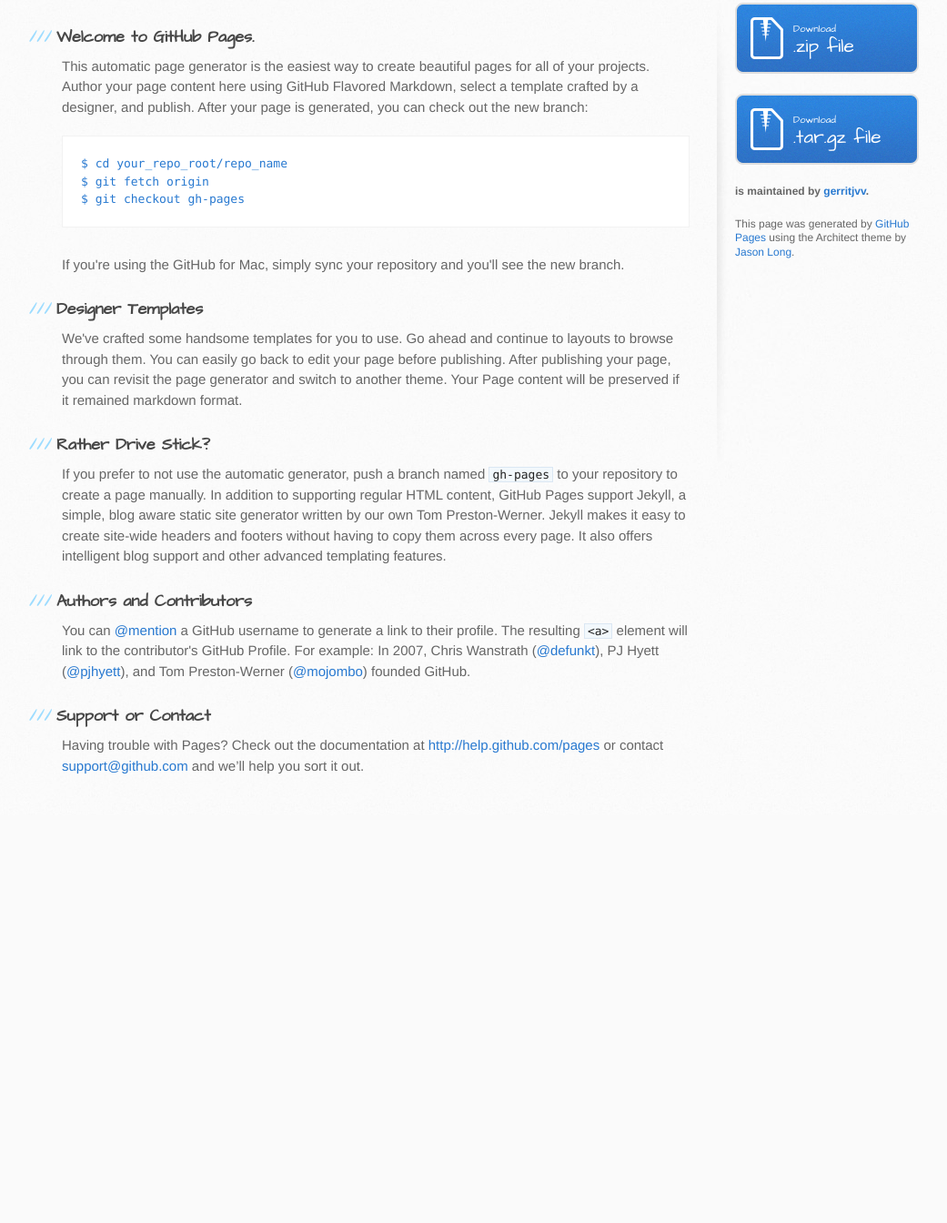
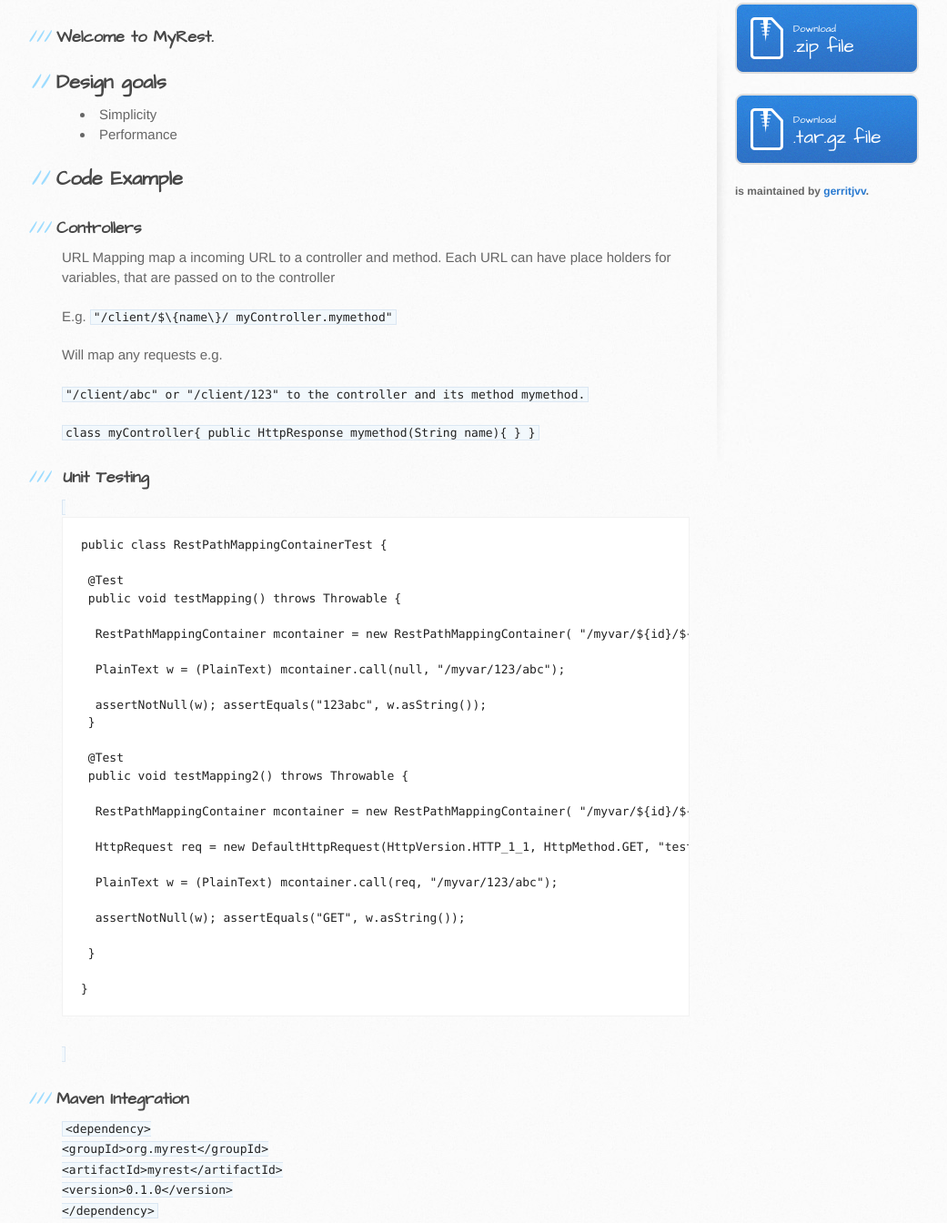
Before and after one commit to gerritjvv/MyRest, a plain HTML site: page index.html in a window 1280 px wide. Shown: the part 263-1607 px from the top of the page at 91% size, without its empty margins (102-1143 px from the left). Before the commit the page ends 1159 px from the top, so only its background shows below. Drawn offline with Linux system fonts and the light colour scheme.

Commit message:
first page checkin

```diff
--- a/index.html
+++ b/index.html
@@ -13,7 +13,7 @@
     <script src="//html5shiv.googlecode.com/svn/trunk/html5.js"></script>
     <![endif]-->
 
-    <title>Myrest by gerritjvv</title>
+    <title>MyRest</title>
   </head>
 
   <body>
@@ -28,32 +28,116 @@
     <div id="content-wrapper">
       <div class="inner clearfix">
         <section id="main-content">
-          <h3>Welcome to GitHub Pages.</h3>
+          <h3>Welcome to MyRest.</h3>
 
-<p>This automatic page generator is the easiest way to create beautiful pages for all of your projects. Author your page content here using GitHub Flavored Markdown, select a template crafted by a designer, and publish. After your page is generated, you can check out the new branch:</p>
+<p>
 
-<pre><code>$ cd your_repo_root/repo_name
-$ git fetch origin
-$ git checkout gh-pages
-</code></pre>
+</p>
 
-<p>If you're using the GitHub for Mac, simply sync your repository and you'll see the new branch.</p>
 
-<h3>Designer Templates</h3>
+<h2>Design goals</h2>
+<ul>
+<li>Simplicity</li>
+<li>Performance</li>
+</ul>
 
-<p>We've crafted some handsome templates for you to use. Go ahead and continue to layouts to browse through them. You can easily go back to edit your page before publishing. After publishing your page, you can revisit the page generator and switch to another theme. Your Page content will be preserved if it remained markdown format.</p>
+<h2>Code Example</h2>
 
-<h3>Rather Drive Stick?</h3>
 
-<p>If you prefer to not use the automatic generator, push a branch named <code>gh-pages</code> to your repository to create a page manually. In addition to supporting regular HTML content, GitHub Pages support Jekyll, a simple, blog aware static site generator written by our own Tom Preston-Werner. Jekyll makes it easy to create site-wide headers and footers without having to copy them across every page. It also offers intelligent blog support and other advanced templating features.</p>
+<h3>Controllers</h3>
+<p>
 
-<h3>Authors and Contributors</h3>
+URL Mapping map a incoming URL to a controller and method. Each URL can have place holders for variables, that are passed on to the controller<br/>
 
-<p>You can <a href="https://github.com/blog/821" class="user-mention">@mention</a> a GitHub username to generate a link to their profile. The resulting <code>&lt;a&gt;</code> element will link to the contributor's GitHub Profile. For example: In 2007, Chris Wanstrath (<a href="https://github.com/defunkt" class="user-mention">@defunkt</a>), PJ Hyett (<a href="https://github.com/pjhyett" class="user-mention">@pjhyett</a>), and Tom Preston-Werner (<a href="https://github.com/mojombo" class="user-mention">@mojombo</a>) founded GitHub.</p>
+</p>
+
+<p>
+E.g.
+
+<code>"/client/$\{name\}/ myController.mymethod"</code>
+
+</p>
+
+<p>
+Will map any requests e.g.
+</p>
+
+<p>
+<code>
+"/client/abc" or "/client/123" to the controller and its method mymethod.
+</code>
+</p>
+
+<p>
+<code>
+class myController{
+
+public HttpResponse mymethod(String name){ }
+
+}
+</code>
+
+</p>
+
+<h3> Unit Testing </h3>
+
+<code>
+<pre>
+public class RestPathMappingContainerTest {
+
+ @Test
+ public void testMapping() throws Throwable {
+
+  RestPathMappingContainer mcontainer = new RestPathMappingContainer( "/myvar/${id}/${name} org.myrest.util.MockController.myrestOp");
+
+  PlainText w = (PlainText) mcontainer.call(null, "/myvar/123/abc");
+
+  assertNotNull(w); assertEquals("123abc", w.asString());
+ }
+
+ @Test
+ public void testMapping2() throws Throwable {
+
+  RestPathMappingContainer mcontainer = new RestPathMappingContainer( "/myvar/${id}/${name} org.myrest.util.MockController.myrestOp2");
+
+  HttpRequest req = new DefaultHttpRequest(HttpVersion.HTTP_1_1, HttpMethod.GET, "test");
+
+  PlainText w = (PlainText) mcontainer.call(req, "/myvar/123/abc");
+
+  assertNotNull(w); assertEquals("GET", w.asString());
+
+ }
+
+}
+</pre>
+</code>
+
+
+<h3>Maven Integration</h3>
+
+<p>
+<code>
+ &lt;dependency&gt;<br/>
+  &lt;groupId&gt;org.myrest&lt;&#47;groupId&gt;<br/>
+  &lt;artifactId&gt;myrest&lt;&#47;artifactId&gt;<br/>
+  &lt;version&gt;0.1.0&lt;&#47;version&gt;<br/>
+ &lt;&#47;dependency&gt;<br/>
+</code>
+
+</p>
+
+<p>
+<code>
+ &lt;repository&gt;<br/>
+ &lt;id&gt;repo-myrest&lt;/id&gt;<br/>
+ &lt;url&gt;https://github.com/gerritjvv/MyRest/raw/master/releases&lt;/url&gt;<br/>
+ &lt;/repository&gt;<br/>
+</code>
+</p>
 
 <h3>Support or Contact</h3>
 
-<p>Having trouble with Pages? Check out the documentation at <a href="http://help.github.com/pages">http://help.github.com/pages</a> or contact <a href="mailto:support@github.com">support@github.com</a> and we’ll help you sort it out.</p>
+Contact <a href="mailto:gerritjvv@gmail.com">gerritjvv@gmail.com</a> </p>
         </section>
 
         <aside id="sidebar">
@@ -68,7 +152,7 @@ $ git checkout gh-pages
 
           <p class="repo-owner"><a href="https://github.com/gerritjvv/MyRest"></a> is maintained by <a href="https://github.com/gerritjvv">gerritjvv</a>.</p>
 
-          <p>This page was generated by <a href="pages.github.com">GitHub Pages</a> using the Architect theme by <a href="http://twitter.com/jasonlong">Jason Long</a>.</p>
+
         </aside>
       </div>
     </div>
```
